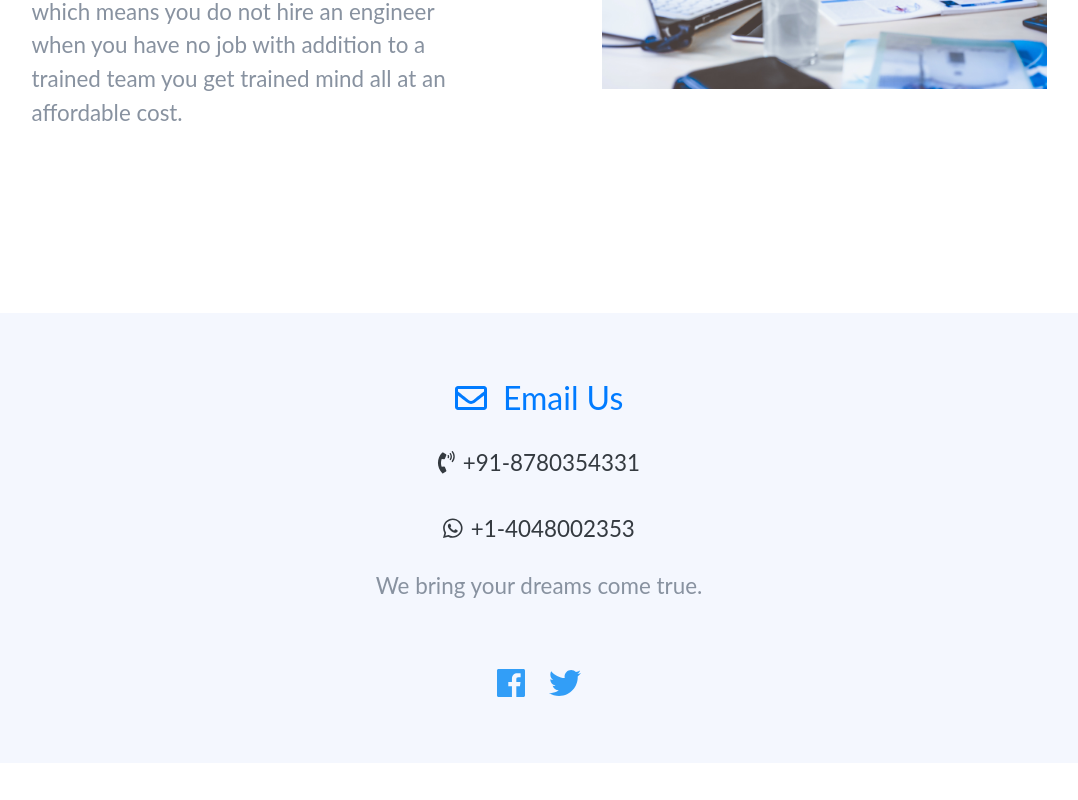
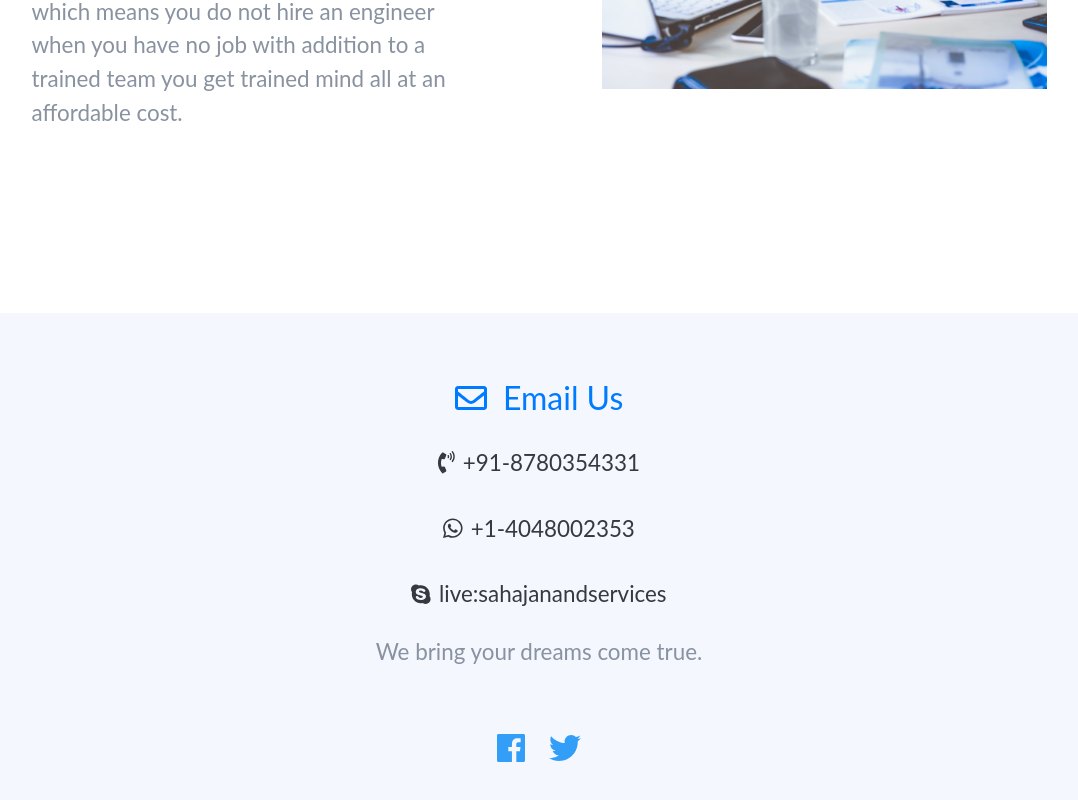
Before and after one commit to yash-thakur/sahajanand, a plain HTML site: page index.html in a window 1280 px wide. Shown: the part 5032-5832 px from the top of the page, without its empty margins (101-1179 px from the left). Before the commit the page ends 5795 px from the top, so only its background shows below. Drawn offline with nearby package versions, Linux system fonts and the light colour scheme.

Commit message:
Add skype link.

```diff
--- a/index.html
+++ b/index.html
@@ -814,6 +814,7 @@
                 <p class="lead"><a href="tel:+91-8780354331" class="btn text-dark"><i
                         class="fas fa-phone-volume mr-2"></i>+91-8780354331</a></p>
                 <p class="lead"><a href="//api.whatsapp.com/send?phone=14048002353" class="btn text-dark"><i class="fab fa-whatsapp mr-2"></i>+1-4048002353</a>
+                <p class="lead"><a href="skype:live:sahajanandservices?chat" class="btn text-dark"><i class="fab fa-skype mr-2"></i>live:sahajanandservices</a>
                 </p>
                 <p class="lead">We bring your dreams come true.</p>
                 <p><br></p>
```
